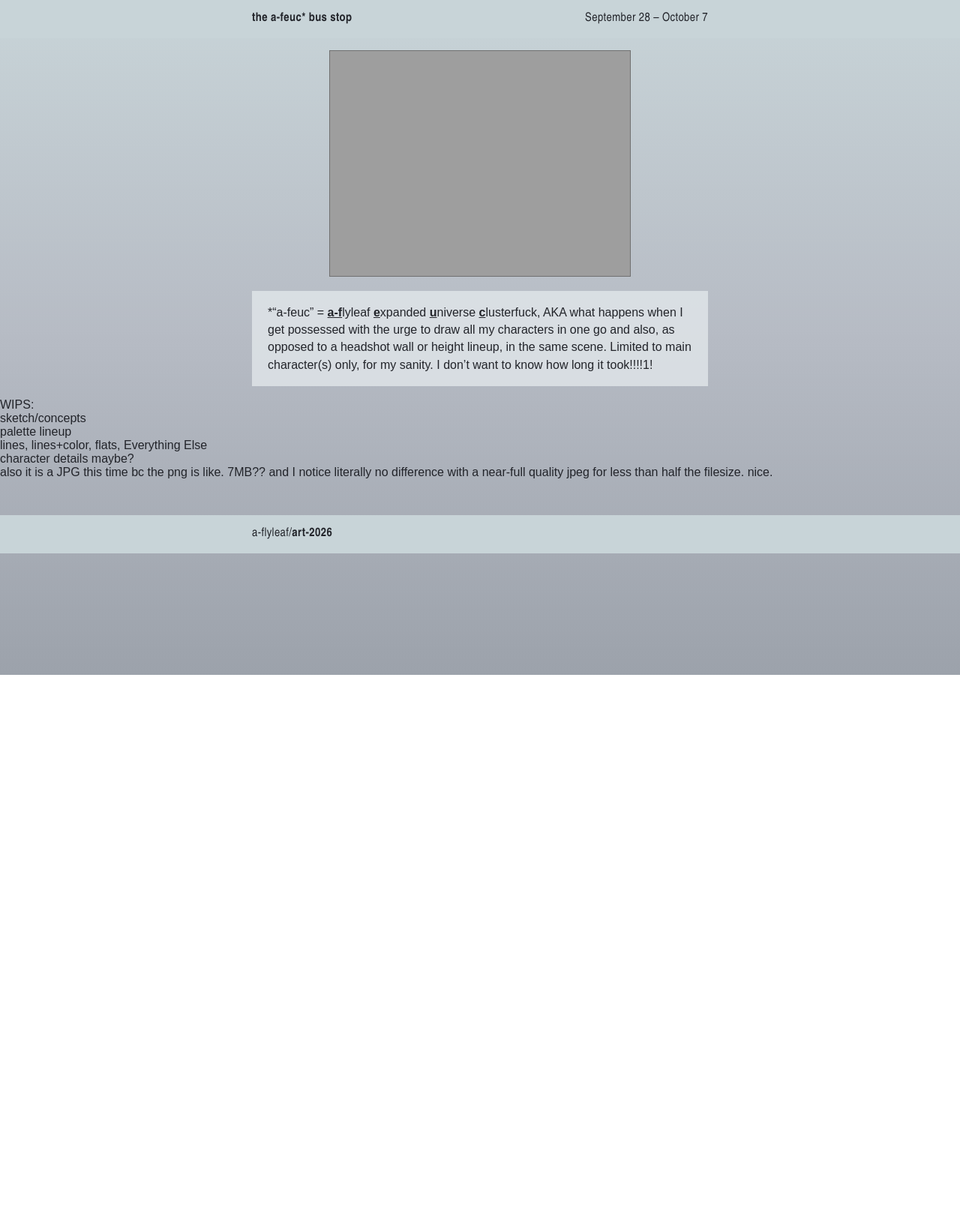
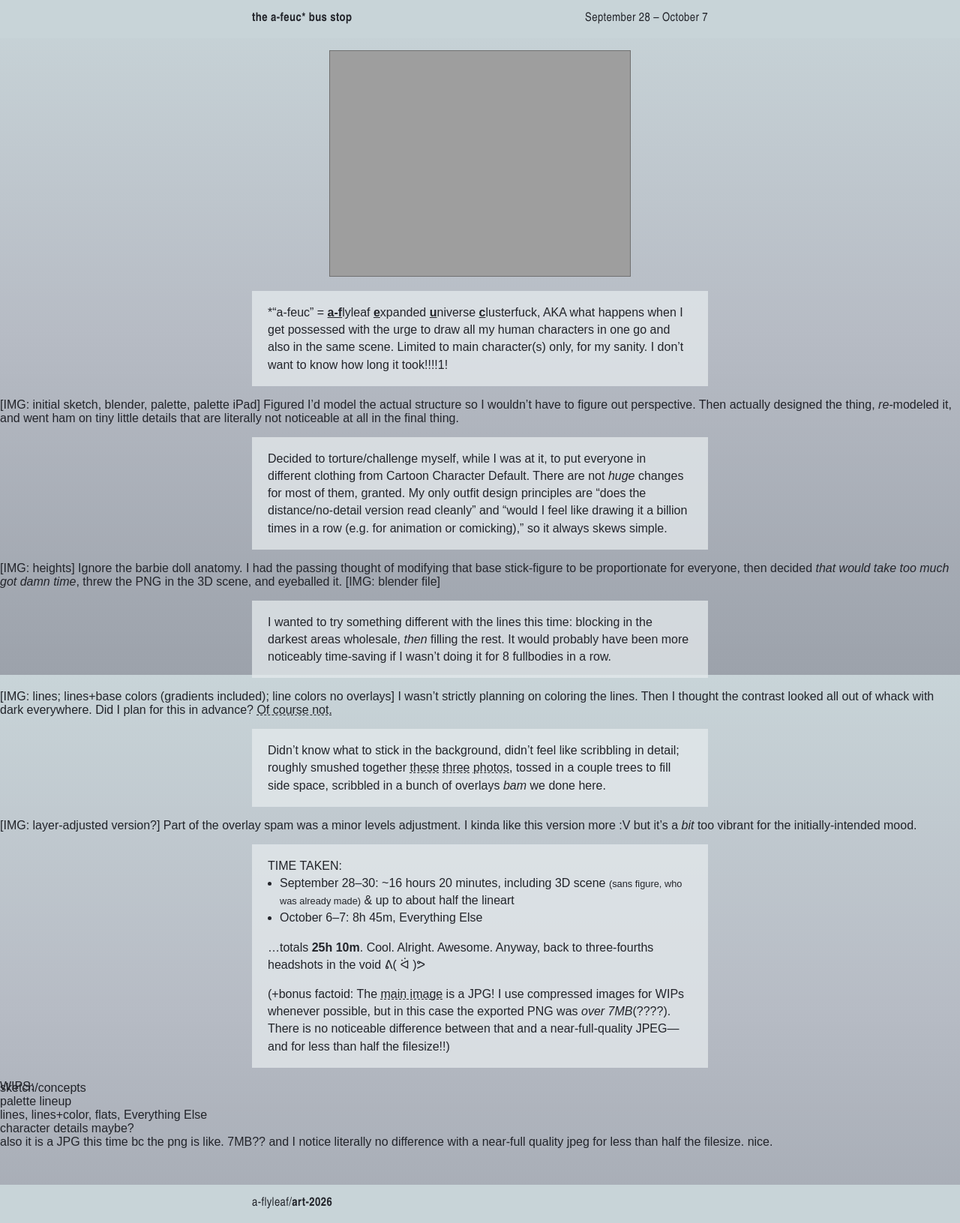
Before and after one commit to a-flyleaf/art-2026, a Jekyll site: the page built from _art/10-07_busstop.html, in a window 1280 px wide. Shown: the whole page at 75% size. Built offline with Jekyll 4.4.1, drawn with Linux system fonts in a browser that asks for light colours; before the commit the page ends 900 px from its top, so only the background shows below that.

Commit message:
art/busstop WIP: full description draft

```diff
--- a/_art/10-07_busstop.html
+++ b/_art/10-07_busstop.html
@@ -26,11 +26,49 @@ css: "
 		#fa header,#fa footer{background:#22242A;}
 		#fa .box{background:#303236; border:1px solid #535F73;}
 	}
+
+ p+ul{margin-top:-1em !important;}
 "
 ---
 <div class="wrap"><div class="box" markdown="1">
-\*"a-feuc" = <u><b>a-f</b></u>lyleaf <u><b>e</b></u>xpanded <u><b>u</b></u>niverse <u><b>c</b></u>lusterfuck, AKA what happens when I get possessed with the urge to draw all my characters in one go and also, as opposed to a headshot wall or height lineup, in the same scene. Limited to main character(s) only, for my sanity. I don't want to know how long it took!!!!1!
+\*"a-feuc" = <u><b>a-f</b></u>lyleaf <u><b>e</b></u>xpanded <u><b>u</b></u>niverse <u><b>c</b></u>lusterfuck, AKA what happens when I get possessed with the urge to draw all my human characters in one go and also in the same scene. Limited to main character(s) only, for my sanity. I don't want to know how long it took!!!!1!
 </div></div>
+
+[IMG: initial sketch, blender, palette, palette iPad]
+Figured I'd model the actual structure so I wouldn't have to figure out perspective. Then actually designed the thing, *re-*modeled it, and went ham on tiny little details that are literally not noticeable at all in the final thing.
+
+<div class="wrap"><div class="box" markdown="1">
+Decided to torture/challenge myself, while I was at it, to put everyone in different clothing from Cartoon Character Default. There are not *huge* changes for most of them, granted. My only outfit design principles are "does the distance/no-detail version read cleanly" and "would I feel like drawing it a billion times in a row (e.g. for animation or comicking)," so it always skews simple.
+</div></div>
+
+[IMG: heights]
+Ignore the barbie doll anatomy. I had the passing thought of modifying that base stick-figure to be proportionate for everyone, then decided *that would take too much got damn time*, threw the PNG in the 3D scene, and eyeballed it.
+[IMG: blender file]
+
+<div class="wrap"><div class="box" markdown="1">
+I wanted to try something different with the lines this time: blocking in the darkest areas wholesale, *then* filling the rest. It would probably have been more noticeably time-saving if I wasn't doing it for 8 fullbodies in a row.
+</div></div>
+
+[IMG: lines; lines+base colors (gradients included); line colors no overlays]
+I wasn't strictly planning on coloring the lines. Then I thought the contrast looked all out of whack with dark everywhere. Did I plan for this in advance? [Of course not.](https://64.media.tumblr.com/e03c295296b72c8a3433c88bf6a6889c/3b9234719fa02838-0e/s1280x1920/26a62627fa1145c34807717b4e5b5504bc5f7a08.png)<!--in case of link breakage: "no because that would make sense and is too easy"-->
+
+<div class="wrap"><div class="box" markdown="1">
+Didn't know what to stick in the background, didn't feel like scribbling in detail; roughly smushed together [these](https://www.pexels.com/photo/building-facade-with-shops-and-sidewalk-in-city-in-winter-6588648/) [three](https://www.pexels.com/photo/photo-of-store-front-3988037/) [photos](https://www.pexels.com/photo/book-shop-facade-against-modern-car-in-winter-city-6390200/), tossed in a couple trees to fill side space, scribbled in a bunch of overlays *bam* we done here.
+</div></div>
+
+[IMG: layer-adjusted version?]
+Part of the overlay spam was a minor levels adjustment. I kinda like this version more :V but it's a *bit* too vibrant for the initially-intended mood.
+
+<div class="wrap"><div class="box" markdown="1">
+<b class="sc">Time taken</b>:
+- September 28--30: ~16&nbsp;hours 20&nbsp;minutes, including 3D scene <small>(sans figure, who was already made)</small> & up to about half the lineart
+- October&nbsp;6--7: 8h 45m, Everything Else
+
+...totals **25h 10m**. Cool. Alright. Awesome. Anyway, back to three-fourths headshots in the void <span style="display:inline-block;">ᕕ( ᐛ )ᕗ</span>
+
+(+bonus factoid: The [main image](#main) is a JPG! I use compressed images for WIPs whenever possible, but in this case the exported PNG was *over 7MB*(????). There is no noticeable difference between that and a near-full-quality JPEG---and for less than half the filesize!!)
+</div></div>
+
 
 WIPS:
 - sketch/concepts
```
